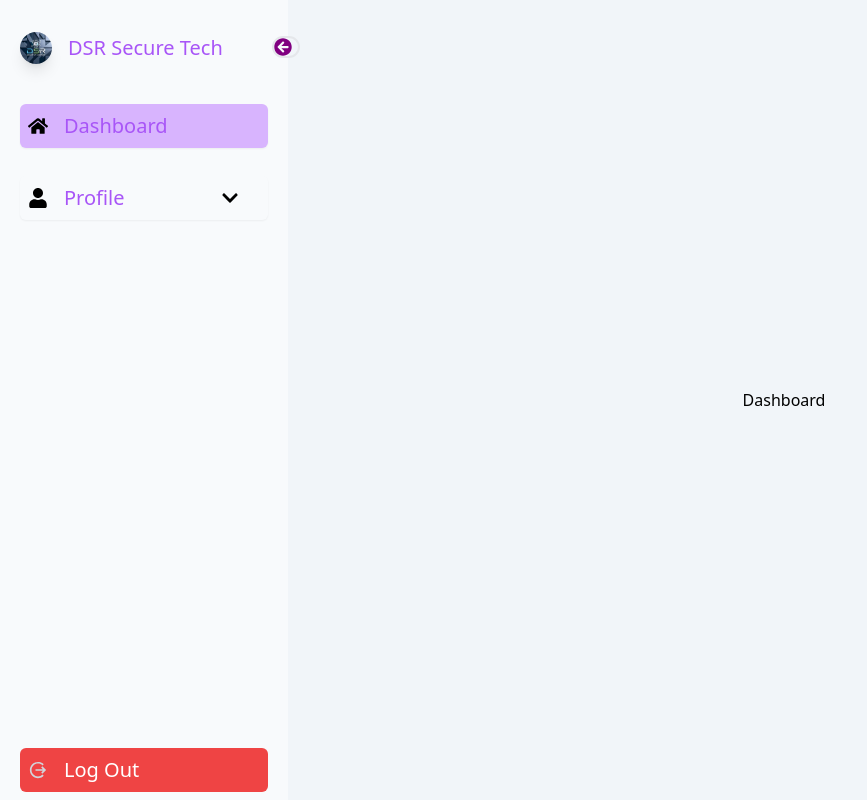
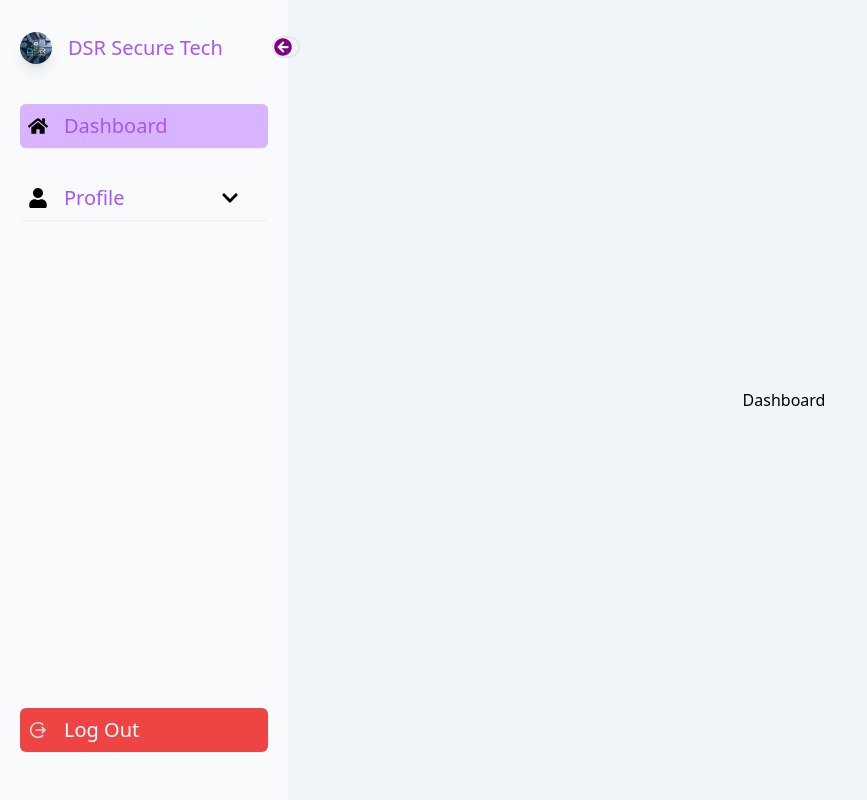
Before and after one commit to sivi18/frontend, a React (Vite) app: page / in a window 1280 px wide. Shown: the whole page, without its empty margins (0-867 px from the left). Built offline with nearby package versions, Linux system fonts and the light colour scheme.

Commit message:
SideBar Added

```diff
--- a/src/components/Sidebar.jsx
+++ b/src/components/Sidebar.jsx
@@ -1,5 +1,5 @@
 import React, { useState } from "react";
-import dsrLogo from "../assets/dsrLogo.jpeg"
+import dsrLogo from "../assets/dsrLogo.jpeg";
 import {
   FaArrowCircleLeft,
   FaChevronDown,
@@ -99,7 +99,7 @@ function Sidebar() {
             </div>
           )}
 
-          <li className="flex rounded-md p-2 cursor-pointer bg-red-500 text-gray-300 text-sm hover:bg-red-300 hover:text-red-500 items-center origin-left gap-x-4 mt-[500px]">
+          <li className="flex rounded-md p-2 cursor-pointer bg-red-500 text-gray-300 text-sm hover:bg-red-300 hover:text-red-500 items-center origin-left gap-x-4 mt-[460px]">
             <IoMdLogOut size={20} />
             <Link
               to={"/logout"}
--- a/src/output.css
+++ b/src/output.css
@@ -590,8 +590,8 @@ video {
   margin-top: 1.25rem;
 }
 
-.mt-\[500px\] {
-  margin-top: 500px;
+.mt-\[460px\] {
+  margin-top: 460px;
 }
 
 .block {
```
